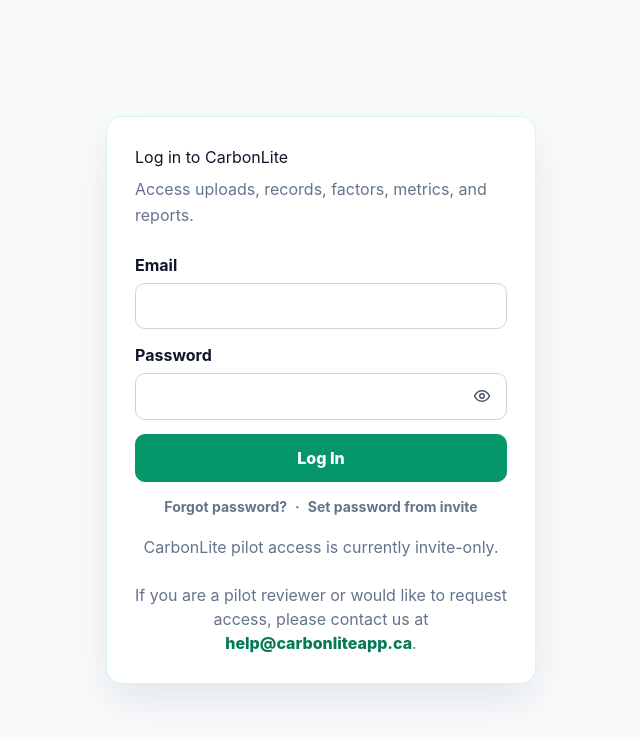
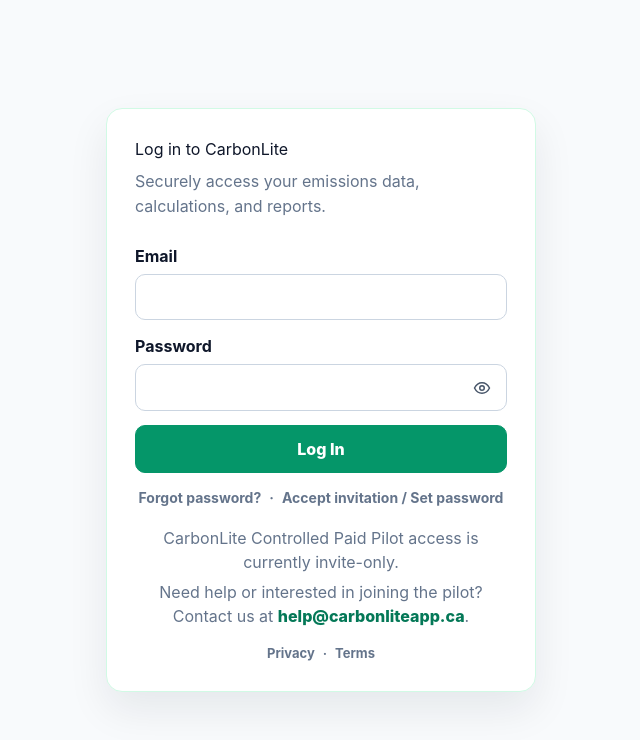
Before and after one commit to athena-chen-chen/carbonlite-web, a React (Vite) app: page /login in a window 1280 px wide. Shown: the top 740 px of the page, without its empty margins (319-959 px from the left). Built offline with nearby package versions, Linux system fonts and the light colour scheme; no server answers.

Commit message:
fix: polish paid-pilot login experience

```diff
--- a/src/pages/LoginPage.tsx
+++ b/src/pages/LoginPage.tsx
@@ -48,7 +48,10 @@ export function LoginPage() {
   }
 
   return (
-    <AuthPageShell title="Log in to CarbonLite" subtitle="Access uploads, records, factors, metrics, and reports.">
+    <AuthPageShell
+      title="Log in to CarbonLite"
+      subtitle="Securely access your emissions data, calculations, and reports."
+    >
       <form onSubmit={handleSubmit} style={formStyle}>
         <label style={labelStyle}>
           Email
@@ -104,7 +107,7 @@ export function LoginPage() {
         <div style={authLinksStyle}>
           <Link to="/forgot-password">Forgot password?</Link>
           <span aria-hidden="true">·</span>
-          <Link to="/set-password">Set password from invite</Link>
+          <Link to="/set-password">Accept invitation / Set password</Link>
         </div>
 
         {publicSignupEnabled ? (
@@ -112,17 +115,27 @@ export function LoginPage() {
             New to CarbonLite? <Link to="/register">Create an account</Link>
           </p>
         ) : (
-          <p style={inviteOnlyTextStyle}>
-            CarbonLite pilot access is currently invite-only.
+          <div style={inviteOnlyTextStyle}>
+            <p style={compactParagraphStyle}>
+              CarbonLite Controlled Paid Pilot access is currently invite-only.
+            </p>
+            <p style={compactParagraphStyle}>
+              Need help or interested in joining the pilot?
               <br />
-            <br />
-            If you are a pilot reviewer or would like to request access, please contact us at{' '}
+              Contact us at{' '}
               <a href={`mailto:${contactEmail}`} style={contactLinkStyle}>
                 {contactEmail}
               </a>
               .
             </p>
+          </div>
         )}
+
+        <nav aria-label="Legal" style={legalLinksStyle}>
+          <Link to="/privacy">Privacy</Link>
+          <span aria-hidden="true">·</span>
+          <Link to="/terms">Terms</Link>
+        </nav>
       </form>
     </AuthPageShell>
   );
@@ -307,7 +320,13 @@ const footerTextStyle: React.CSSProperties = {
 
 const inviteOnlyTextStyle: React.CSSProperties = {
   ...footerTextStyle,
+  display: 'grid',
+  gap: 6,
   lineHeight: 1.5,
+};
+
+const compactParagraphStyle: React.CSSProperties = {
+  margin: 0,
 };
 
 const authLinksStyle: React.CSSProperties = {
@@ -324,3 +343,9 @@ const contactLinkStyle: React.CSSProperties = {
   color: '#047857',
   fontWeight: 800,
 };
+
+const legalLinksStyle: React.CSSProperties = {
+  ...authLinksStyle,
+  marginTop: 2,
+  fontSize: 13,
+};
```
Also changed, not shown: 1 other file (tests, documents, lock files or other folders). Lines whose indentation alone changed are shown as unchanged.
